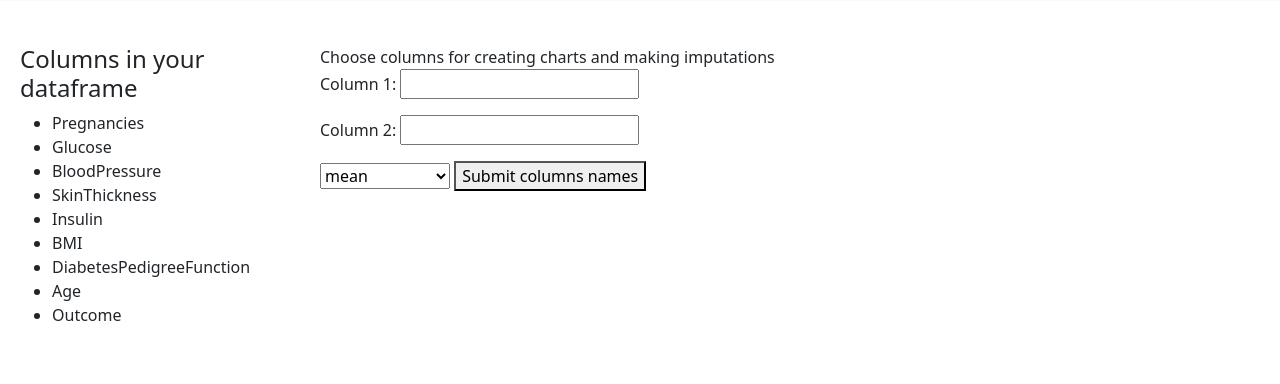
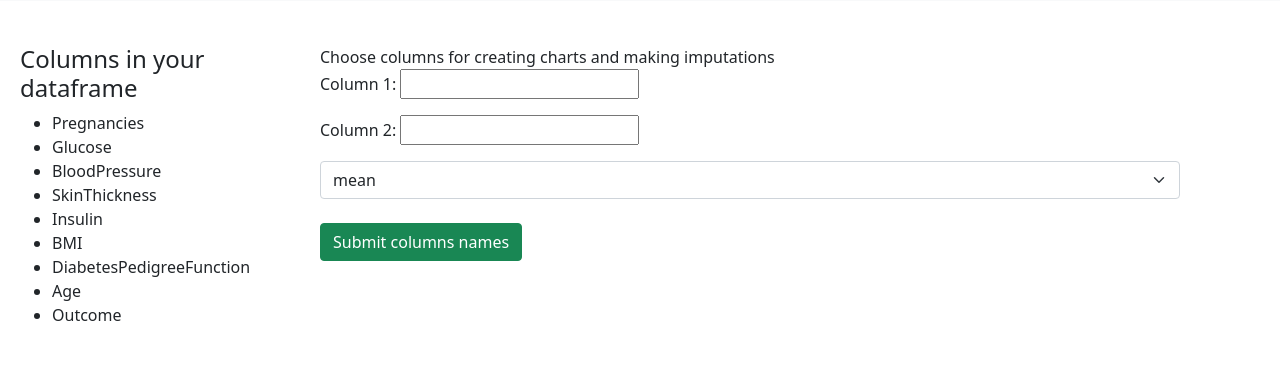
Before and after one commit to KPaulina/MissingDataDashboard, a Django app: page / in a window 1280 px wide. Shown: the part 263-647 px from the top of the page. Run offline with Django 3.2, Linux system fonts and the light colour scheme.

Commit message:
beautifying select in display_columns.html

```diff
--- a/templates/data_display/display_columns.html
+++ b/templates/data_display/display_columns.html
@@ -28,13 +28,14 @@
 {#        <input type='text' name='column1' placeholder="column1" />#}
 {#        <input type='text' name='column2' placeholder="column2" />#}
 {#        <input type="text" name="imputation" placeholder="imputation" />#}
-        <select name="imputation">
-            <option value="mean">mean</option>
-            <option value="median">median</option>
-            <option value="most_frequent">most frequent</option>
-            <option value="constant">constant</option>
+        <select name="imputation" class="form-select" aria-label="Default select example">
+            <option value="mean" class="dropdown-item">mean</option>
+            <option value="median" class="dropdown-item">median</option>
+            <option value="most_frequent" class="dropdown-item">most frequent</option>
+            <option value="constant" class="dropdown-item">constant</option>
         </select>
-        <button type="submit">Submit columns names</button>
+        <br>
+        <button type="submit" class="btn btn-success">Submit columns names</button>
     </form>
     </div>
     <div id="table">
```
